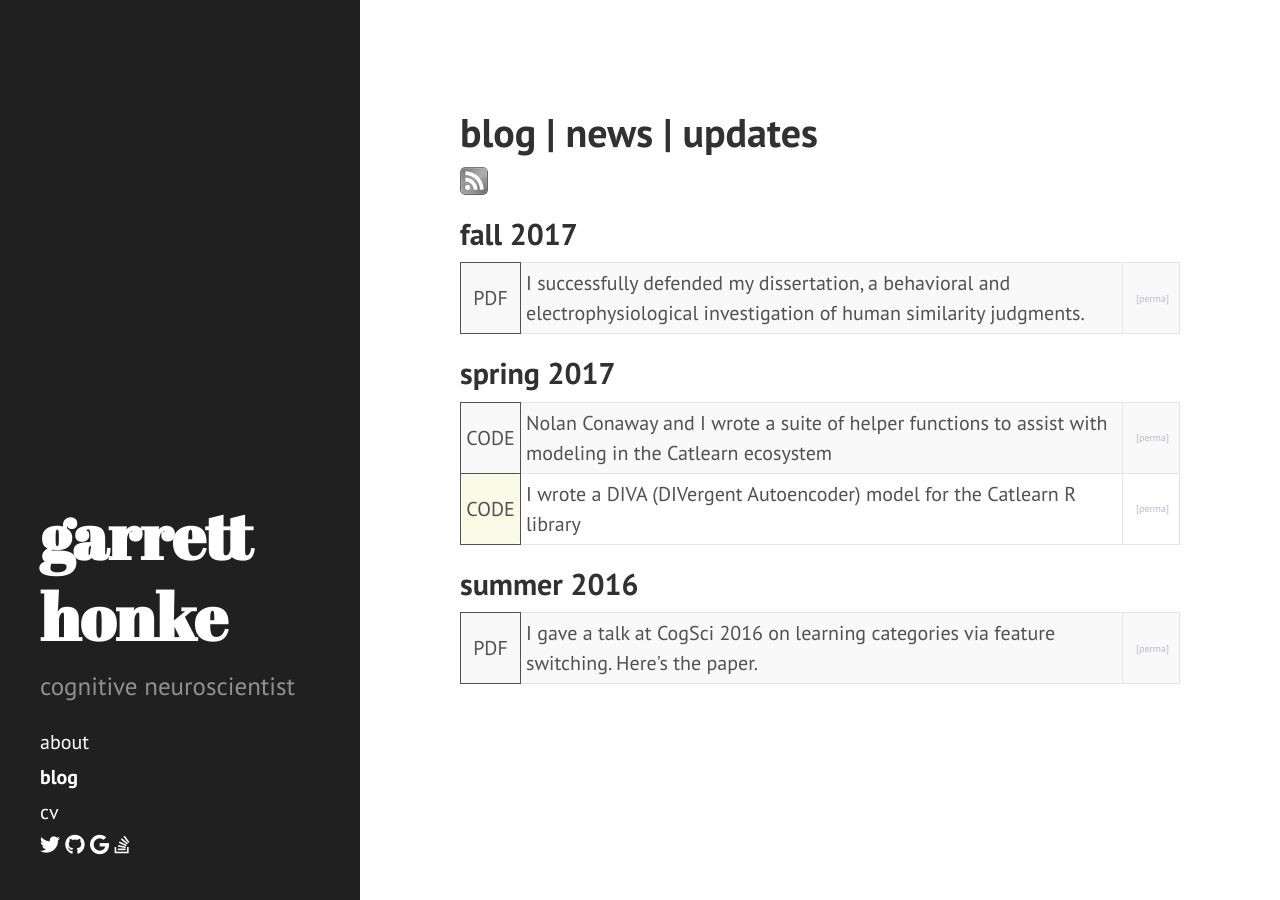
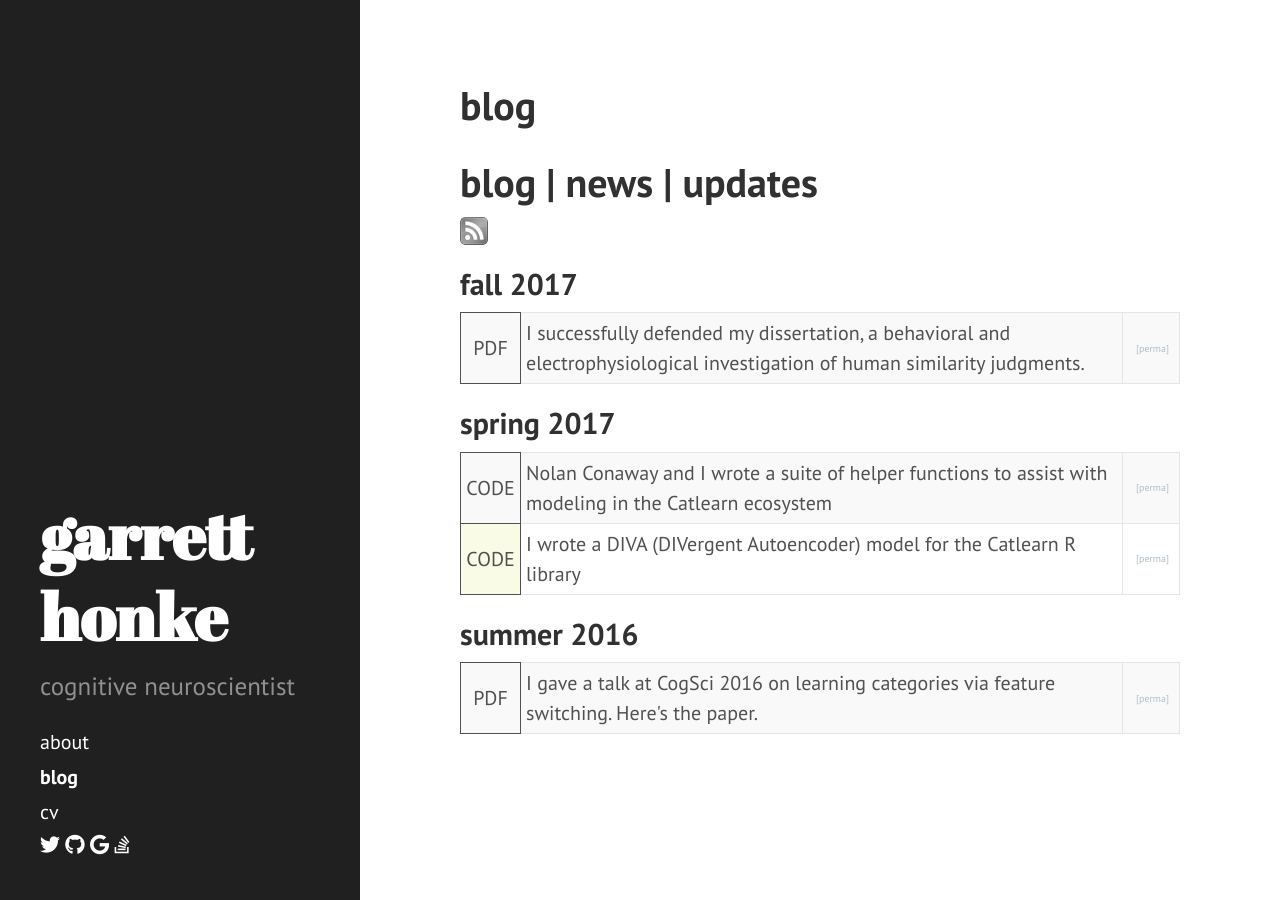
Before and after one commit to stoicml/ghonk.github.io, a Jekyll site: the page built from blog.html, in a window 1280 px wide. Built offline with Jekyll 4.4.1, drawn with Linux system fonts in a browser that asks for light colours; nearby versions of some CDN libraries; Markdown is read by kramdown in place of the engine named in the settings.

Commit message:
tag change, title changes

```diff
--- a/_layouts/page.html
+++ b/_layouts/page.html
@@ -3,7 +3,7 @@ layout: default
 ---
 
 <div class="page">
-  {% if page.title != "blog" | "cv" %}
+  {% if page.title != "cv" %}
   	<h1 class="page-title">{{ page.title }}</h1>
   {% endif %}
 
```
